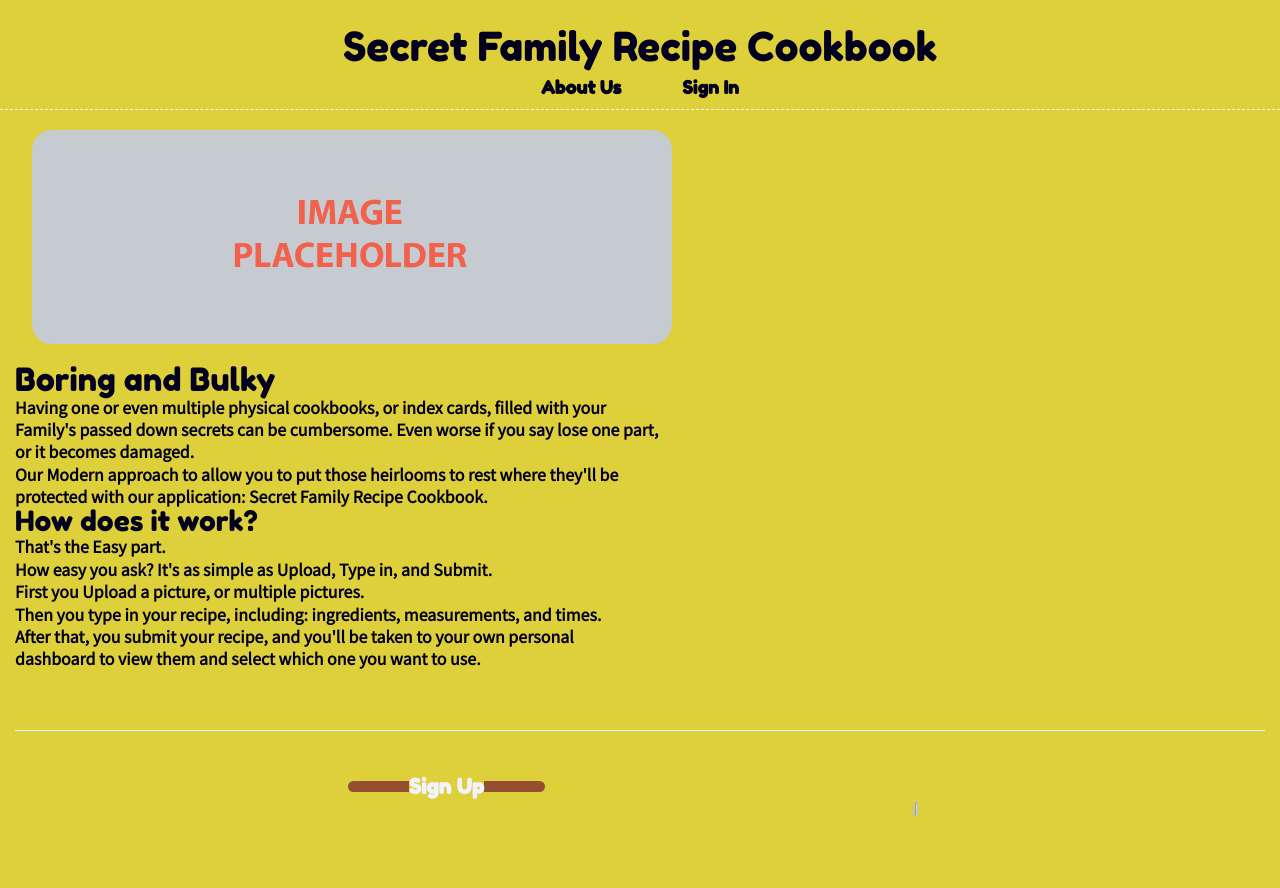
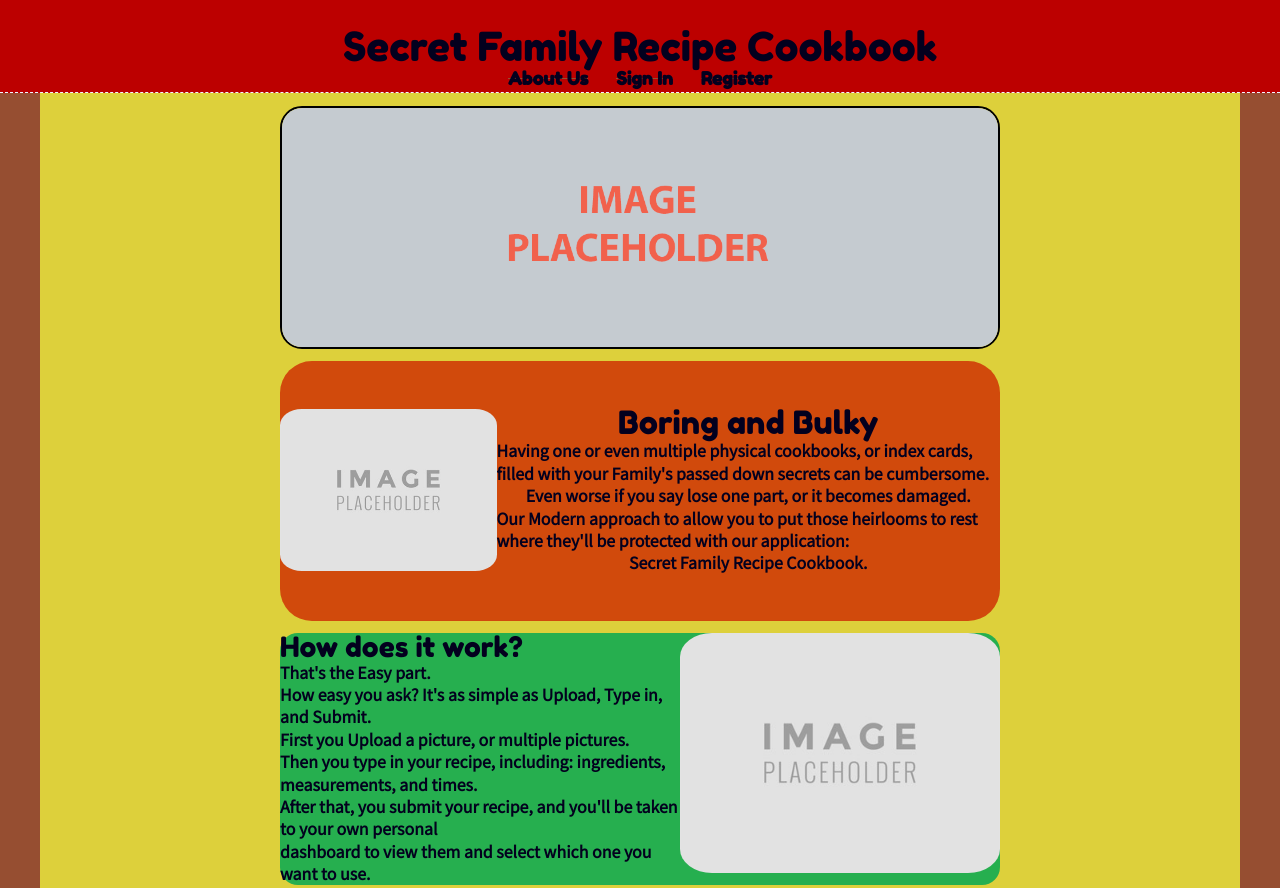
Before and after one commit to secret-family-recipes-cookbook-4/Marketing, a plain HTML site: page index.html in a window 1280 px wide. Shown: the top 888 px of the page. Drawn offline with Linux system fonts and the light colour scheme.

Commit message:
Forming structure and beginning style. Will add more content for the bottom splash and include bottom nav links.

```diff
--- a/index.html
+++ b/index.html
@@ -22,23 +22,33 @@
 <div class="navi">
   <a href="about.html">About Us</a>
   <a href="signin.html">Sign In</a>
+  <a href="register.html">Register</a>
 </div>
 </nav>
 <section class="home">
 <div>
-  <img src="img/longplaceholder.png" class="img">
+  <img src="img/longplaceholder.png" class="imgtop">
 </div>
   <div class="container main">
 
-    <header class="">
+    <header class="header">
+      <div class="top">
+        <div class="topimg">
+          <img src="img/image-placeholder-small.jpg" class="img">
+        </div>
+        <div class="toptext">
       <h2>Boring and Bulky</h2>
-      <p>Having one or even multiple physical cookbooks, or index cards, filled with your<br>
-        Family's passed down secrets can be cumbersome. Even worse if you say lose one part,<br>
+      <p>Having one or even multiple physical cookbooks, or index cards, filled with your
+        Family's passed down secrets can be cumbersome.</p>
+        <p>Even worse if you say lose one part,
         or it becomes damaged.</p>
-      <p>Our Modern approach to allow you to put those heirlooms to rest where they'll be<br>
-      protected with our application: Secret Family Recipe Cookbook.</p>
+      <p>Our Modern approach to allow you to put those heirlooms to rest where they'll be
+      protected with our application:</p><p> Secret Family Recipe Cookbook.</p>
+    </div>
+    </div>
     </header>
-    <section class="">
+    <section class="mid">
+      <div class="midtext">
      <h3>How does it work?</h3>
      <p>That's the Easy part.</p>
      <p>How easy you ask? It's as simple as Upload, Type in, and Submit.</p>
@@ -46,6 +56,10 @@
      <p>Then you type in your recipe, including: ingredients, measurements, and times.</p>
       <p>After that, you submit your recipe, and you'll be taken to your own personal<br>
         dashboard to view them and select which one you want to use.</p>
+        </div>
+        <div class="midimg">
+          <img src="img/image-placeholder-small.jpg" class="img">
+        </div>
     </section>
 
     <section class="mark">
--- a/less/global.less
+++ b/less/global.less
@@ -10,7 +10,7 @@ html {
 html, body, a {
   font-family: 'Fredoka One', sans-serif;
   color: @main-font-color;
-  background-color: @sandstorm;
+  background-color: @chestnut;
 }
 
 h1, h2, h3, h4, h5 {
@@ -36,9 +36,12 @@ p {
   font-family: 'Noto Sans TC', sans-serif;
   font-weight: bold;
 }
-
+img {
+  border-radius: 10%;
+  width: 100%;
+}
 .container {
-  max-width: 1250px;
+  max-width: 1200px;
   width: 100%;
   margin: 0 auto;
 }
--- a/less/home-page.less
+++ b/less/home-page.less
@@ -6,29 +6,71 @@
   background-size: cover;
 }
 .home {
-  .intro {
-
-    h2 {
-      padding: 15px;
-    }
-
-    p {
-      padding:0 15px;
-
-    }
-
+  padding-top: 1%;
+  .container();
+  background-color: @sandstorm;
+  .imgtop {
+    .flex();
+    border: 2px solid black;
+    width: 60%;
+    border-radius: 22px;
+    height: 50%;
+    align-items:center;
+    justify-content: center;
+    margin-left: 20%;
+  }
+  .top {
+    background-color: @sinopia;
+    border-radius: 32px;
+    // border: 2px solid black;
+    height: 260px;
+    .flex();
+    flex-direction: row;
+    margin-top: 1%;
+    align-items:center;
+    align-content: space-between;
+    width: 60%;
+    margin-left: 20%;
+     .topimg {
+       border-radius: 10%;
+       width: 43%;
+     }
+     .toptext {
+       .flex();
+       flex-direction: column;
+       align-content: space-between;
+       justify-content: center;
+       align-items: center;
+      //  border: 2px solid blue;
+       width:100%;
+       height: 100%;
+     }
+  }
+  .mid {
+    // border: 2px solid black;
+    background-color: @wageningreen;
+    border-radius: 18px;
+    .flex();
+    margin-top: 1%;
+    justify-content: center;
+    width: 60%;
+    margin-left: 20%;
+     .midimg {
+       border-radius: 10%;
+       width: 80%;
+     }
+     .midtext {
+       .flex();
+       flex-direction: column;
+       align-content: space-between;
+       justify-content: space-evenly;
+      //  border: 2px solid blue;
+       width: 100%;
+     }
   }
 
-    img {
-      .flex();
-      align-content: space-around;
-      width: 50%;
-      margin: 20px 2.5%;
-      border-radius: 20px;
-      height: 50%;
-      align-items:center;
-      justify-content: center;
-    }
+
+
     @media @mobile {
       img {
         width: 100%;
@@ -79,12 +121,12 @@
         background-color:@chestnut;
         color: @magnolia;
         width: 35%;
-        height: 18%;
+        height: 20%;
         border-radius: 8px;
 
         a {
           text-decoration: none;
-          color: @magnolia
+          color: @magnolia;
 
          }
 
--- a/less/mixins.less
+++ b/less/mixins.less
@@ -11,9 +11,3 @@
     animation-iteration-count: infinite;
 
 }
-// @keyframes fire {
-//     0% {background-image: linear-gradient(to right, @footer-background, @shuttle-gray, @river-bend, @btn-bg-color, @header-font-color);}
-//     35%{background-image: linear-gradient(to right, @river-bend, @footer-background, @shuttle-gray, @btn-bg-color, @header-font-color);}
-//     65%{background-image: linear-gradient(to right, @river-bend, @btn-bg-color, @footer-background, @shuttle-gray, @header-font-color);}
-//     100%{background-image: linear-gradient(to right, @river-bend, @btn-bg-color, @header-font-color, @footer-background, @shuttle-gray);}
-//   }
--- a/less/navigation.less
+++ b/less/navigation.less
@@ -7,7 +7,7 @@ nav {
     color: @richblack;
     border-bottom: 1px dashed @main-border-color;
     align-content: space-around;
-
+    background-color:@Bostonured;
 
     .logo {
         padding-top: 2%;
@@ -15,11 +15,13 @@ nav {
 
     }
     .navi {
+        background-color:@Bostonured;
         .flex();
         flex-direction: row;
         justify-content: space-evenly;
         width: 25%;
         padding-bottom: 1%;
+        line-height: 10%;
         @media @mobile {
          width: 90%;
         }
@@ -27,7 +29,7 @@ nav {
             text-decoration: none;
             font-size: 1.8rem;
             font-weight: bold;
-            color:@nav-font;
+            color: @nav-font;
         }
     }
     @media @mobile {
--- a/less/variables.less
+++ b/less/variables.less
@@ -26,3 +26,9 @@
 @tablet: ~'screen and (max-width:800px)';
 
 //Animation
+// @keyframes fire {
+//     0% {background-image: linear-gradient(to right, @footer-background, @shuttle-gray, @river-bend, @btn-bg-color, @header-font-color);}
+//     35%{background-image: linear-gradient(to right, @river-bend, @footer-background, @shuttle-gray, @btn-bg-color, @header-font-color);}
+//     65%{background-image: linear-gradient(to right, @river-bend, @btn-bg-color, @footer-background, @shuttle-gray, @header-font-color);}
+//     100%{background-image: linear-gradient(to right, @river-bend, @btn-bg-color, @header-font-color, @footer-background, @shuttle-gray);}
+//   }
```
Also changed, not shown: settings.json (added, +7 -0 lines), css/index.css, img/image-placeholder-small.jpg (added), less/variables.css (added).
